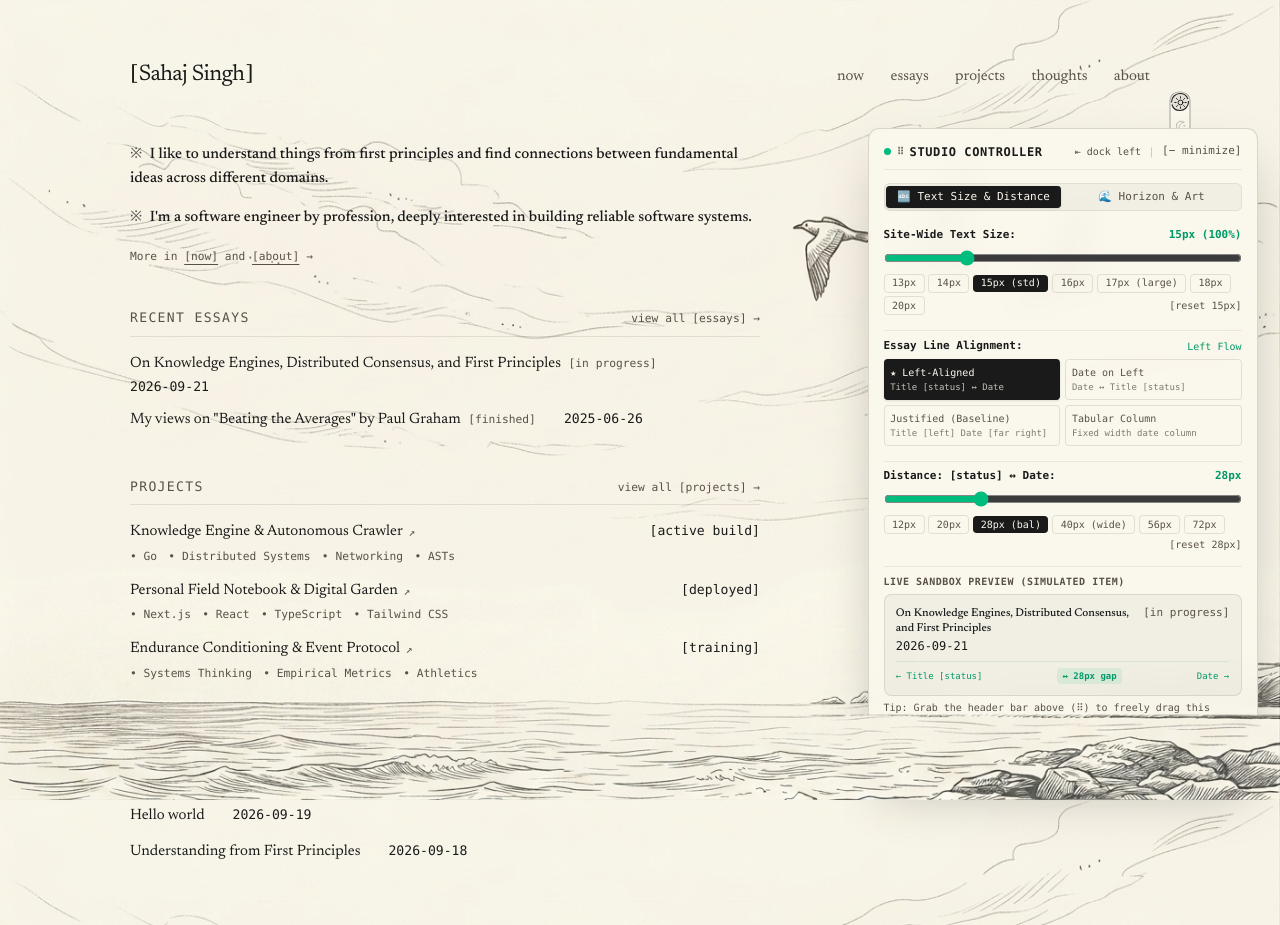
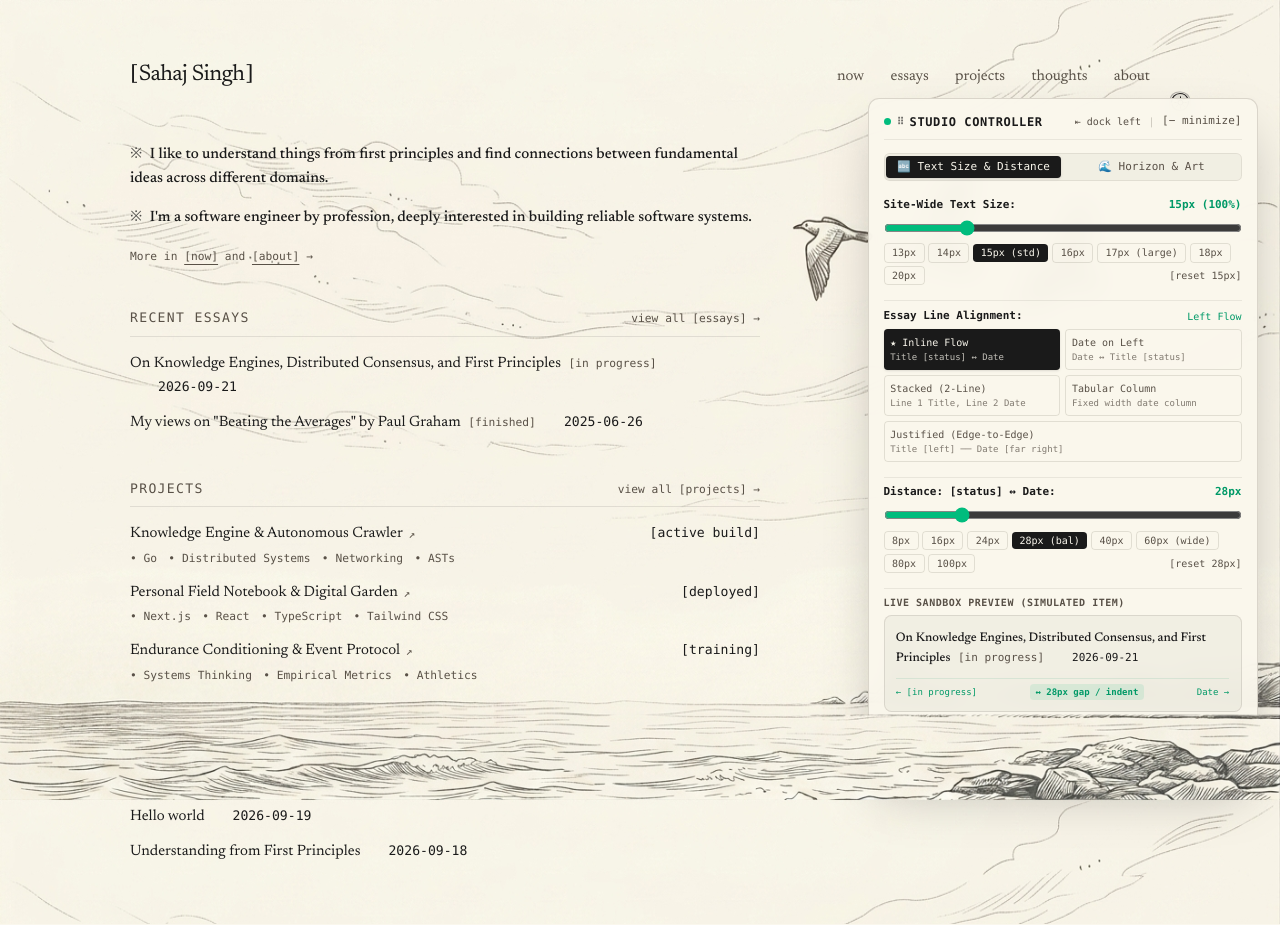
Before and after one commit to sahajdeepsingh651/sahajsingh, a Next.js app: page / in a window 1280 px wide. Built offline with nearby package versions, Linux system fonts and the light colour scheme.

Commit message:
fix(typography): fix distance slider and inline text flow for long titles and multi-alignment modes

```diff
--- a/src/app/essays/page.tsx
+++ b/src/app/essays/page.tsx
@@ -33,7 +33,7 @@ export default function EssaysPage() {
                             <div className="entry-row">
                                 <Link
                                     href={`/essays/${essay.slug}`}
-                                    className="entry-title text-[var(--text-color)] hover:underline underline-offset-4 decoration-current/40 inline-flex items-baseline"
+                                    className="entry-title text-[var(--text-color)] hover:underline underline-offset-4 decoration-current/40"
                                 >
                                     {isHighlighted && (
                                         <span
@@ -50,7 +50,7 @@ export default function EssaysPage() {
                                         </span>
                                     )}
                                 </Link>
-                                <span className="entry-date text-xs font-mono text-[var(--text-color)] shrink-0">
+                                <span className="entry-date text-xs font-mono text-[var(--text-color)]">
                                     {essay.date}
                                 </span>
                             </div>
--- a/src/app/globals.css
+++ b/src/app/globals.css
@@ -61,41 +61,69 @@
 
 /* Essay & Thought Entry Rows - Dynamic Alignment & Spacing */
 .entry-row {
-    display: flex;
-    align-items: baseline;
-    transition: column-gap 0.2s ease, gap 0.2s ease;
+    transition: all 0.15s ease;
 }
 
-/* 1. Left-aligned flow: Title + Status + (Custom Gap) + Date */
+.entry-title {
+    color: var(--text-color);
+}
+
+/* 1. Left-aligned inline flow: Title [status] followed immediately by Date with dynamic gap */
 [data-entry-align="left-flow"] .entry-row,
 html:not([data-entry-align]) .entry-row {
-    flex-direction: row;
-    flex-wrap: wrap;
-    justify-content: flex-start;
-    align-items: baseline;
-    column-gap: var(--entry-gap, 28px);
-    row-gap: 2px;
+    display: block;
+    line-height: 1.6;
+}
+
+[data-entry-align="left-flow"] .entry-row .entry-title,
+html:not([data-entry-align]) .entry-row .entry-title {
+    display: inline;
+}
+
+[data-entry-align="left-flow"] .entry-row .entry-status,
+html:not([data-entry-align]) .entry-row .entry-status {
+    display: inline-block;
+    vertical-align: baseline;
+}
+
+[data-entry-align="left-flow"] .entry-row .entry-date,
+html:not([data-entry-align]) .entry-row .entry-date {
+    display: inline-block;
+    vertical-align: baseline;
+    margin-left: var(--entry-gap, 28px);
+    white-space: nowrap;
+    transition: margin-left 0.1s ease;
 }
 
 /* 2. Date first (Field Notebook / Gwern style): Date + (Custom Gap) + Title + Status */
 [data-entry-align="date-left"] .entry-row {
+    display: flex;
     flex-direction: row;
-    flex-wrap: wrap;
-    justify-content: flex-start;
     align-items: baseline;
-    column-gap: var(--entry-gap, 28px);
-    row-gap: 2px;
+    gap: var(--entry-gap, 28px);
+    transition: gap 0.1s ease;
 }
 [data-entry-align="date-left"] .entry-row .entry-date {
     order: -1;
+    flex-shrink: 0;
+    margin-left: 0;
+    white-space: nowrap;
+}
+[data-entry-align="date-left"] .entry-row .entry-title {
+    flex: 1;
+    display: inline;
 }
 
-/* 3. Justified (Original baseline): Title left, Date far right */
-[data-entry-align="justified"] .entry-row {
-    flex-direction: row;
-    justify-content: space-between;
-    align-items: baseline;
-    gap: 8px;
+/* 3. Stacked: Title + Status on line 1, Date on line 2 with adjustable indent */
+[data-entry-align="stacked"] .entry-row {
+    display: flex;
+    flex-direction: column;
+    gap: 3px;
+}
+[data-entry-align="stacked"] .entry-row .entry-date {
+    margin-left: var(--entry-gap, 28px);
+    white-space: nowrap;
+    transition: margin-left 0.1s ease;
 }
 
 /* 4. Tabular column: Fixed date column, then Title + Status */
@@ -105,8 +133,32 @@ html:not([data-entry-align]) .entry-row {
     align-items: baseline;
     column-gap: var(--entry-gap, 28px);
     row-gap: 2px;
+    transition: column-gap 0.1s ease;
 }
 [data-entry-align="tabular"] .entry-row .entry-date {
-    order: -1;
+    grid-column: 1;
     min-width: 95px;
+    margin-left: 0;
+    white-space: nowrap;
 }
+[data-entry-align="tabular"] .entry-row .entry-title {
+    grid-column: 2;
+    display: inline;
+}
+
+/* 5. Justified (Original baseline): Title left, Date far right */
+[data-entry-align="justified"] .entry-row {
+    display: flex;
+    flex-direction: row;
+    justify-content: space-between;
+    align-items: baseline;
+    gap: 16px;
+}
+[data-entry-align="justified"] .entry-row .entry-title {
+    display: inline;
+}
+[data-entry-align="justified"] .entry-row .entry-date {
+    margin-left: auto;
+    flex-shrink: 0;
+    white-space: nowrap;
+}
--- a/src/app/page.tsx
+++ b/src/app/page.tsx
@@ -65,7 +65,7 @@ export default function Home() {
                         >
                             <Link
                                 href={`/essays/${essay.slug}`}
-                                className="entry-title text-[var(--text-color)] hover:underline underline-offset-4 decoration-current/40 inline-flex items-baseline"
+                                className="entry-title text-[var(--text-color)] hover:underline underline-offset-4 decoration-current/40"
                             >
                                 <span>{essay.title}</span>
                                 {essay.status && (
@@ -74,7 +74,7 @@ export default function Home() {
                                     </span>
                                 )}
                             </Link>
-                            <span className="entry-date text-sm font-mono text-[var(--text-color)] shrink-0">
+                            <span className="entry-date text-sm font-mono text-[var(--text-color)]">
                                 {essay.date}
                             </span>
                         </li>
@@ -153,7 +153,7 @@ export default function Home() {
                             >
                                 {thought.title}
                             </Link>
-                            <span className="entry-date text-sm font-mono text-[var(--text-color)] shrink-0">
+                            <span className="entry-date text-sm font-mono text-[var(--text-color)]">
                                 {thought.date}
                             </span>
                         </li>
--- a/src/app/thoughts/page.tsx
+++ b/src/app/thoughts/page.tsx
@@ -27,7 +27,7 @@ export default function ThoughtsPage() {
                         >
                             {thought.title}
                         </Link>
-                        <span className="entry-date text-xs font-mono text-[var(--text-color)] shrink-0">
+                        <span className="entry-date text-xs font-mono text-[var(--text-color)]">
                             {thought.date}
                         </span>
                     </li>
--- a/src/components/BackgroundSwitcher.tsx
+++ b/src/components/BackgroundSwitcher.tsx
@@ -6,7 +6,7 @@ type ActiveTab = "typography" | "art";
 type BgOption = "default" | "candidate" | "original" | "none";
 type SizeOption = "100% auto" | "cover" | "contain";
 type PositionOption = "bottom center" | "center center" | "top center";
-type EntryAlignMode = "left-flow" | "date-left" | "justified" | "tabular";
+type EntryAlignMode = "left-flow" | "date-left" | "stacked" | "tabular" | "justified";
 
 export default function BackgroundSwitcher() {
     // Tab state
@@ -366,7 +366,7 @@ export default function BackgroundSwitcher() {
                                                 : "border-current/15 text-[var(--text-muted)] hover:text-[var(--text-color)] hover:bg-current/5"
                                         }`}
                                     >
-                                        ★ Left-Aligned
+                                        ★ Inline Flow
                                         <span className="block text-[9px] opacity-75 mt-0.5">
                                             Title [status] ↔ Date
                                         </span>
@@ -387,16 +387,16 @@ export default function BackgroundSwitcher() {
                                     </button>
                                     <button
                                         type="button"
-                                        onClick={() => setAlignMode("justified")}
+                                        onClick={() => setAlignMode("stacked")}
                                         className={`p-1.5 rounded text-left border cursor-pointer transition-colors ${
-                                            alignMode === "justified"
+                                            alignMode === "stacked"
                                                 ? "bg-[var(--text-color)] text-[var(--bg-color)] font-medium border-transparent shadow-sm"
                                                 : "border-current/15 text-[var(--text-muted)] hover:text-[var(--text-color)] hover:bg-current/5"
                                         }`}
                                     >
-                                        Justified (Baseline)
+                                        Stacked (2-Line)
                                         <span className="block text-[9px] opacity-75 mt-0.5">
-                                            Title [left] Date [far right]
+                                            Line 1 Title, Line 2 Date
                                         </span>
                                     </button>
                                     <button
@@ -411,6 +411,20 @@ export default function BackgroundSwitcher() {
                                         Tabular Column
                                         <span className="block text-[9px] opacity-75 mt-0.5">
                                             Fixed width date column
+                                        </span>
+                                    </button>
+                                    <button
+                                        type="button"
+                                        onClick={() => setAlignMode("justified")}
+                                        className={`col-span-2 p-1.5 rounded text-left border cursor-pointer transition-colors ${
+                                            alignMode === "justified"
+                                                ? "bg-[var(--text-color)] text-[var(--bg-color)] font-medium border-transparent shadow-sm"
+                                                : "border-current/15 text-[var(--text-muted)] hover:text-[var(--text-color)] hover:bg-current/5"
+                                        }`}
+                                    >
+                                        Justified (Edge-to-Edge)
+                                        <span className="block text-[9px] opacity-75 mt-0.5">
+                                            Title [left] ── Date [far right]
                                         </span>
                                     </button>
                                 </div>
@@ -428,15 +442,15 @@ export default function BackgroundSwitcher() {
                                 </div>
                                 <input
                                     type="range"
-                                    min={8}
-                                    max={84}
+                                    min={4}
+                                    max={120}
                                     step={2}
                                     value={entryGap}
                                     onChange={(e) => setEntryGap(Number(e.target.value))}
                                     className="w-full accent-emerald-500 cursor-pointer"
                                 />
                                 <div className="flex flex-wrap items-center gap-1 text-[10px]">
-                                    {[12, 20, 28, 40, 56, 72].map((g) => (
+                                    {[8, 16, 24, 28, 40, 60, 80, 100].map((g) => (
                                         <button
                                             key={g}
                                             type="button"
@@ -447,7 +461,7 @@ export default function BackgroundSwitcher() {
                                                     : "border border-current/15 text-[var(--text-muted)] hover:text-[var(--text-color)]"
                                             }`}
                                         >
-                                            {g}px {g === 28 ? "(bal)" : g === 40 ? "(wide)" : ""}
+                                            {g}px {g === 28 ? "(bal)" : g === 60 ? "(wide)" : ""}
                                         </button>
                                     ))}
                                     <button
@@ -465,58 +479,121 @@ export default function BackgroundSwitcher() {
                                 <span className="block text-[10px] uppercase tracking-wider text-[var(--text-muted)] font-semibold">
                                     Live Sandbox Preview (Simulated Item)
                                 </span>
-                                <div className="p-3 rounded-lg border border-current/15 bg-current/5 space-y-2">
-                                    <div
-                                        className="entry-row font-serif"
-                                        style={{
-                                            columnGap: `${entryGap}px`,
-                                            display: "flex",
-                                            flexWrap: "wrap",
-                                            alignItems: "baseline",
-                                            justifyContent:
-                                                alignMode === "justified"
-                                                    ? "space-between"
-                                                    : "flex-start",
-                                        }}
-                                    >
+                                <div className="p-3 rounded-lg border border-current/15 bg-current/5 space-y-2.5">
+                                    {alignMode === "left-flow" && (
+                                        <div className="font-serif leading-relaxed text-[var(--text-color)] text-[12.5px]">
+                                            <span className="font-medium">
+                                                On Knowledge Engines, Distributed Consensus, and First Principles
+                                            </span>
+                                            <span className="text-[11px] font-mono text-[var(--text-muted)] ml-2 whitespace-nowrap inline-block">
+                                                [in progress]
+                                            </span>
+                                            <span
+                                                className="text-[11px] font-mono text-[var(--text-color)] whitespace-nowrap inline-block transition-[margin-left] duration-100"
+                                                style={{ marginLeft: `${entryGap}px` }}
+                                            >
+                                                2026-09-21
+                                            </span>
+                                        </div>
+                                    )}
+
+                                    {alignMode === "date-left" && (
                                         <div
-                                            className="inline-flex items-baseline gap-2 font-serif text-[var(--text-color)] font-medium"
+                                            className="flex items-baseline font-serif text-[12.5px] text-[var(--text-color)] transition-[gap] duration-100"
+                                            style={{ gap: `${entryGap}px` }}
+                                        >
+                                            <span className="text-[11px] font-mono text-[var(--text-color)] shrink-0 whitespace-nowrap">
+                                                2026-09-21
+                                            </span>
+                                            <div className="leading-relaxed flex-1">
+                                                <span className="font-medium">
+                                                    On Knowledge Engines, Distributed Consensus, and First Principles
+                                                </span>
+                                                <span className="text-[11px] font-mono text-[var(--text-muted)] ml-2 whitespace-nowrap inline-block">
+                                                    [in progress]
+                                                </span>
+                                            </div>
+                                        </div>
+                                    )}
+
+                                    {alignMode === "stacked" && (
+                                        <div className="flex flex-col gap-1 font-serif text-[12.5px] text-[var(--text-color)]">
+                                            <div className="leading-relaxed">
+                                                <span className="font-medium">
+                                                    On Knowledge Engines, Distributed Consensus, and First Principles
+                                                </span>
+                                                <span className="text-[11px] font-mono text-[var(--text-muted)] ml-2 whitespace-nowrap inline-block">
+                                                    [in progress]
+                                                </span>
+                                            </div>
+                                            <span
+                                                className="text-[11px] font-mono text-[var(--text-color)] whitespace-nowrap transition-[margin-left] duration-100"
+                                                style={{ marginLeft: `${entryGap}px` }}
+                                            >
+                                                2026-09-21
+                                            </span>
+                                        </div>
+                                    )}
+
+                                    {alignMode === "tabular" && (
+                                        <div
+                                            className="grid items-baseline font-serif text-[12.5px] text-[var(--text-color)] transition-[column-gap] duration-100"
                                             style={{
-                                                order: alignMode === "date-left" || alignMode === "tabular" ? 1 : 0,
+                                                gridTemplateColumns: "auto 1fr",
+                                                columnGap: `${entryGap}px`,
                                             }}
                                         >
-                                            <span>
-                                                On Knowledge Engines, Distributed Consensus, and First Principles
+                                            <span className="text-[11px] font-mono text-[var(--text-color)] shrink-0 whitespace-nowrap min-w-[85px]">
+                                                2026-09-21
                                             </span>
-                                            <span className="text-[11px] font-mono text-[var(--text-muted)] whitespace-nowrap">
-                                                [in progress]
+                                            <div className="leading-relaxed">
+                                                <span className="font-medium">
+                                                    On Knowledge Engines, Distributed Consensus, and First Principles
+                                                </span>
+                                                <span className="text-[11px] font-mono text-[var(--text-muted)] ml-2 whitespace-nowrap inline-block">
+                                                    [in progress]
+                                                </span>
+                                            </div>
+                                        </div>
+                                    )}
+
+                                    {alignMode === "justified" && (
+                                        <div className="flex justify-between items-baseline gap-2 font-serif text-[12.5px] text-[var(--text-color)]">
+                                            <div className="leading-relaxed">
+                                                <span className="font-medium">
+                                                    On Knowledge Engines, Distributed Consensus, and First Principles
+                                                </span>
+                                                <span className="text-[11px] font-mono text-[var(--text-muted)] ml-2 whitespace-nowrap inline-block">
+                                                    [in progress]
+                                                </span>
+                                            </div>
+                                            <span className="text-[11px] font-mono text-[var(--text-color)] shrink-0 whitespace-nowrap">
+                                                2026-09-21
                                             </span>
                                         </div>
+                                    )}
 
-                                        <span
-                                            className="text-[12px] font-mono text-[var(--text-color)] shrink-0"
-                                            style={{
-                                                order: alignMode === "date-left" || alignMode === "tabular" ? 0 : 1,
-                                                minWidth: alignMode === "tabular" ? "95px" : "auto",
-                                            }}
-                                        >
-                                            2026-09-21
+                                    {/* Visual distance ruler indicator */}
+                                    <div className="pt-1.5 flex items-center justify-between text-[9px] text-emerald-600 dark:text-emerald-400 font-mono border-t border-current/10">
+                                        <span>
+                                            {alignMode === "date-left" || alignMode === "tabular"
+                                                ? "Date"
+                                                : "← [in progress]"}
+                                        </span>
+                                        <span className="font-semibold bg-emerald-500/10 px-1.5 py-0.5 rounded">
+                                            {alignMode === "justified"
+                                                ? "docked to right"
+                                                : `↔ ${entryGap}px gap / indent`}
+                                        </span>
+                                        <span>
+                                            {alignMode === "date-left" || alignMode === "tabular"
+                                                ? "Title →"
+                                                : "Date →"}
                                         </span>
                                     </div>
-
-                                    {/* Visual distance ruler indicator */}
-                                    {alignMode !== "justified" && (
-                                        <div className="pt-1.5 flex items-center justify-between text-[9px] text-emerald-600 dark:text-emerald-400 font-mono border-t border-current/10">
-                                            <span>← Title [status]</span>
-                                            <span className="font-semibold bg-emerald-500/10 px-1.5 py-0.5 rounded">
-                                                ↔ {entryGap}px gap
-                                            </span>
-                                            <span>Date →</span>
-                                        </div>
-                                    )}
                                 </div>
                                 <p className="text-[10px] text-[var(--text-muted)] leading-tight">
-                                    Tip: Grab the header bar above (⠿) to freely drag this window anywhere on your screen!
+                                    Tip: Drag the slider above to see the distance between [status] and the date scale live across this card and the full website!
                                 </p>
                             </div>
                         </div>
```
